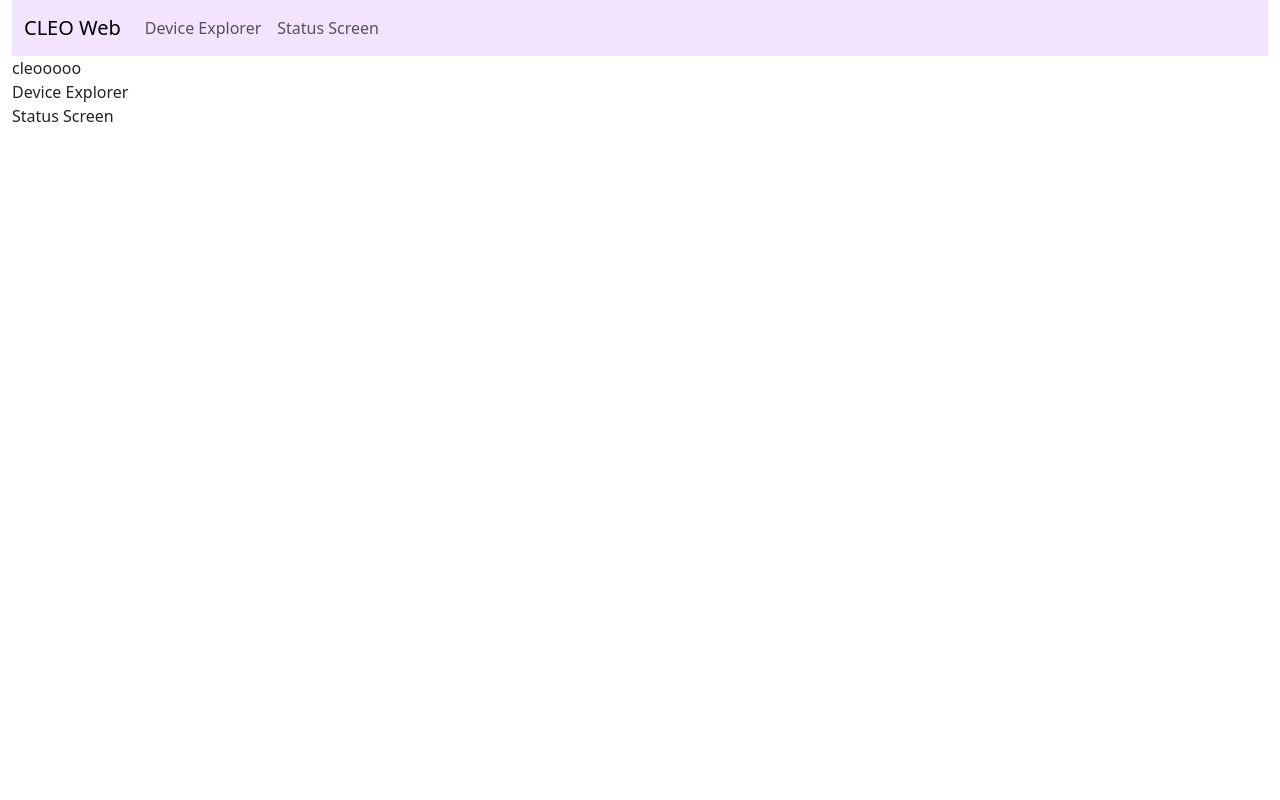
After one commit to sofiarobertson/cleo_web, a Django app: page / in a window 1280 px wide. The commit adds this page. Run offline with Django 5.2, Linux system fonts and the light colour scheme.

Commit message:
First draft navbar

```diff
--- /dev/null
+++ b/devex/templates/devex/home.html
@@ -0,0 +1,8 @@
+{% extends "devex/base.html" %}
+{% block content %}
+cleooooo
+<ul class="list-unstyled">
+<li class="nav-item"><a class="nav-link" href="{% url 'devex:devex' %}">Device Explorer</a></li>
+<li class="nav-item"><a class="nav-link" href="{% url 'devex:status' %}">Status Screen</a></li>
+</ul>
+{% endblock %}
--- a/devex/templates/devex/navbar.html
+++ b/devex/templates/devex/navbar.html
@@ -1,7 +1,7 @@
 
-<nav class="navbar navbar-expand-lg bg-body-tertiary" style="background-color: #6f42c1;">
+<nav class="navbar navbar-expand-lg " style="background-color: #F4E3FF;">
     <div class="container-fluid">
-      <a class="navbar-brand" href="/">CLEO Web</a>
+      <a class="navbar-brand" href="{% url 'devex:home' %}">CLEO Web</a>
       <button class="navbar-toggler" type="button" data-bs-toggle="collapse" data-bs-target="#navbarSupportedContent" aria-controls="navbarSupportedContent" aria-expanded="false" aria-label="Toggle navigation">
         <span class="navbar-toggler-icon"></span>
       </button>
@@ -11,6 +11,33 @@
             <li class="nav-item"><a class="nav-link" href="{% url 'devex:status' %}">Status Screen</a></li>
         </ul>
     </div>
-
     </div>
   </nav>
+
+
+
+
+{% comment %} <nav class="navbar bg-light fixed-top">
+    <div class="container-fluid">
+      <a class="navbar-brand" href="#">CLEO Web</a>
+      <button class="navbar-toggler" type="button" data-bs-toggle="offcanvas" data-bs-target="#offcanvasNavbar" aria-controls="offcanvasNavbar">
+        <span class="navbar-toggler-icon"></span>
+      </button>
+      <div class="offcanvas offcanvas-end" tabindex="-1" id="offcanvasNavbar" aria-labelledby="offcanvasNavbarLabel">
+        <div class="offcanvas-header">
+          <h5 class="offcanvas-title" id="offcanvasNavbarLabel">Offcanvas</h5>
+          <button type="button" class="btn-close" data-bs-dismiss="offcanvas" aria-label="Close"></button>
+        </div>
+        <div class="offcanvas-body">
+          <ul class="navbar-nav justify-content-end flex-grow-1 pe-3">
+            <li class="nav-item"> <a class="nav-link" href="{% url 'devex:devex' %}">Device Explorer</a></li>
+            <li class="nav-item"> <a class="nav-link" href="{% url 'devex:status' %}">Status Screen</a></li>
+          </ul>
+          <form class="d-flex mt-3" role="search">
+            <input class="form-control me-2" type="search" placeholder="Search" aria-label="Search">
+            <button class="btn btn-outline-success" type="submit">Search</button>
+          </form>
+        </div>
+      </div>
+    </div>
+  </nav> {% endcomment %}
--- a/devex/templates/devex/status.html
+++ b/devex/templates/devex/status.html
@@ -14,7 +14,7 @@
                         <ul class="list-unstyled"
                             id="get-device"
                             hx-get="{% url 'devex:get_device' manager %}"
-                            hx-trigger="change">
+                            hx-trigger="every 10s">
                             {% include "devex/get_device.html" %}
                         </ul>
                     </div>
@@ -28,7 +28,7 @@
                         <ul class="list-unstyled"
                             id="get-status"
                             hx-get="{% url 'devex:get_status' manager %}"
-                            hx-trigger="change">
+                            hx-trigger="every 10s">
                             {% include "devex/get_status.html" %}
                         </ul>
                     </div>
@@ -42,7 +42,7 @@
                         <ul class="list-unstyled"
                             id="get-state"
                             hx-get="{% url 'devex:get_state' manager %}"
-                            hx-trigger="change">
+                            hx-trigger="every 10s">
                             {% include "devex/get_state.html" %}
                         </ul>
                     </div>
--- a/devex/urls.py
+++ b/devex/urls.py
@@ -4,6 +4,7 @@ from devex import views
 
 app_name = "devex"
 urlpatterns = [
+    path("", views.home, name='home'),
     path("devex/", views.devex, name='devex'),
     path("get-param-value/<str:manager>/<str:param>/", views.get_param_value, name='get_param_value'),
     path("get-param-value/<str:manager>/<str:param>/<str:field>/", views.get_param_value, name='get_param_value_complex'),
--- a/devex/views.py
+++ b/devex/views.py
@@ -295,3 +295,9 @@ def status(request: HttpRequest):
 
         },
     )
+
+
+def home(request):
+    return render(
+            request,
+            "devex/home.html")
```
